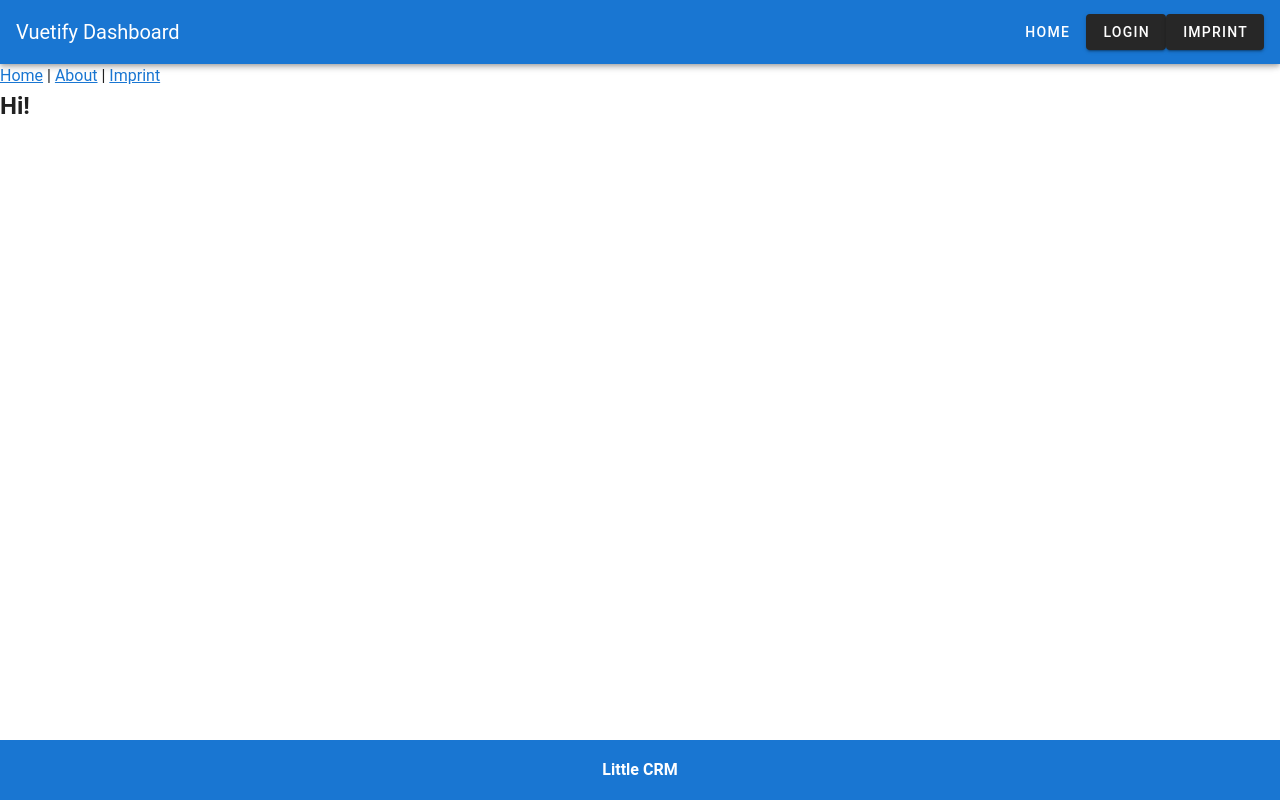
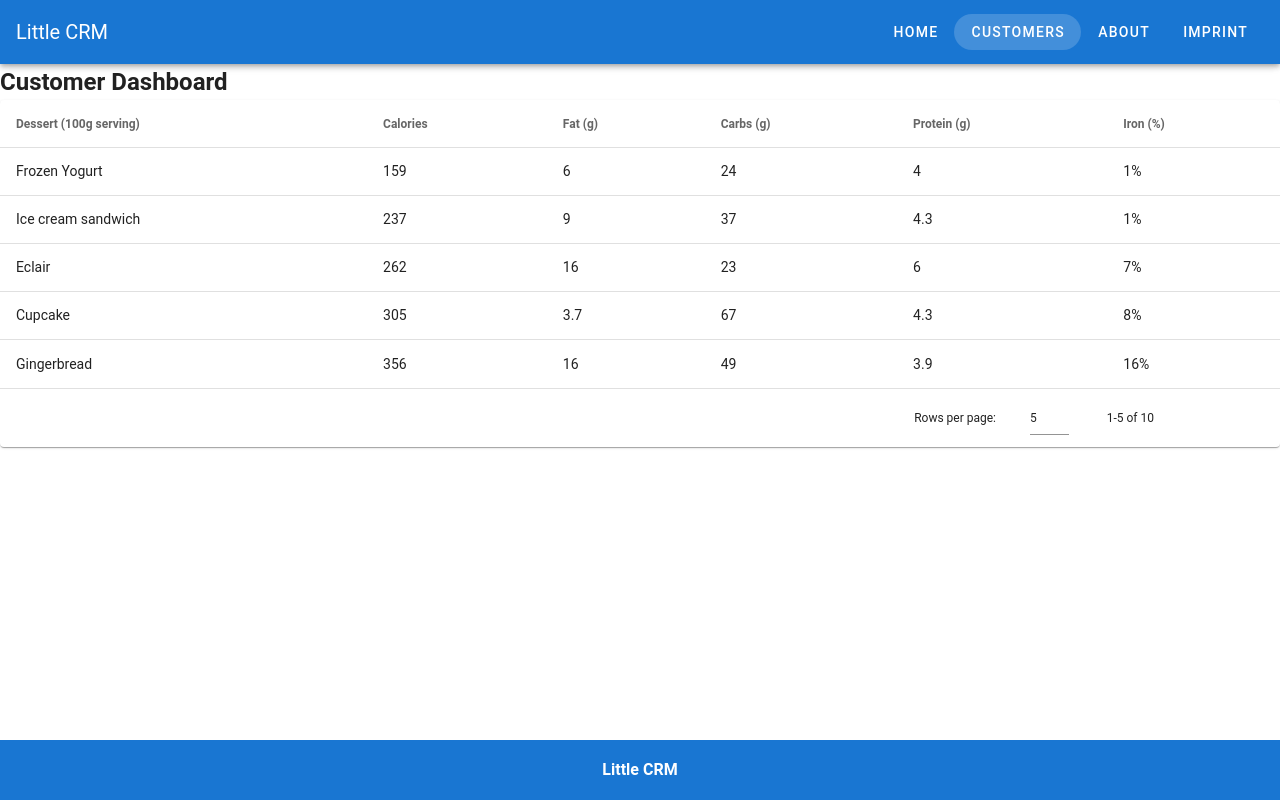
Before and after one commit to KonitzerTraining/vue_training, a Vue app in the folder 02_vue_cli/little-crm-2/: page /customers in a window 1280 px wide. Built offline with nearby package versions, Linux system fonts and the light colour scheme.

Commit message:
Vue Instance

```diff
--- a/02_vue_cli/little-crm-2/src/App.vue
+++ b/02_vue_cli/little-crm-2/src/App.vue
@@ -2,19 +2,11 @@
   <v-app id="app">
 
   <v-app-bar app color="primary" dark>
-    <v-toolbar-title>Vuetify Dashboard</v-toolbar-title>
+    <v-toolbar-title>Little CRM</v-toolbar-title>
     <v-spacer></v-spacer>
-    <v-btn text>Home</v-btn>
-    <v-btn>Login</v-btn>
-    <v-btn>Imprint</v-btn>
+    <v-btn text rounded v-for="link in links" :to="link.url"  :key="link.label">{{link.label}}</v-btn>
   </v-app-bar>
   <v-content class="mb-4">
-    <div id="nav">
-    <router-link to="/">Home</router-link> |
-    <router-link to="/about">About</router-link> |
-    <router-link to="/imprint">Imprint</router-link>
-    </div>
-    <h2>Hi!</h2>
     <router-view/>
   </v-content>
   <v-footer absolute class="font-weight-medium" color="primary" dark>
@@ -24,3 +16,30 @@
   </v-footer>
   </v-app>
 </template>
+
+<script>
+export default {
+  name: 'App',
+  data () {
+    return {
+      links: [
+        {
+          label: 'Home',
+          url: '/'
+        },
+        {
+          label: 'Customers',
+          url: '/customers'
+        },
+        {
+          label: 'About',
+          url: '/about'
+        }, {
+          label: 'Imprint',
+          url: '/imprint'
+        }
+      ]
+    }
+  }
+}
+</script>
--- /dev/null
+++ b/02_vue_cli/little-crm-2/src/components/CustomersList.vue
@@ -0,0 +1,117 @@
+<template>
+  <v-data-table
+    :headers="headers"
+    :items="desserts"
+    :items-per-page="5"
+    class="elevation-1"
+  ></v-data-table>
+</template>
+
+<script>
+export default {
+  name: 'CustomersList',
+  data () {
+    return {
+      headers: [
+        {
+          text: 'Dessert (100g serving)',
+          align: 'start',
+          sortable: false,
+          value: 'name'
+        },
+        { text: 'Calories', value: 'calories' },
+        { text: 'Fat (g)', value: 'fat' },
+        { text: 'Carbs (g)', value: 'carbs' },
+        { text: 'Protein (g)', value: 'protein' },
+        { text: 'Iron (%)', value: 'iron' }
+      ],
+      desserts: [
+        {
+          name: 'Frozen Yogurt',
+          calories: 159,
+          fat: 6.0,
+          carbs: 24,
+          protein: 4.0,
+          iron: '1%'
+        },
+        {
+          name: 'Ice cream sandwich',
+          calories: 237,
+          fat: 9.0,
+          carbs: 37,
+          protein: 4.3,
+          iron: '1%'
+        },
+        {
+          name: 'Eclair',
+          calories: 262,
+          fat: 16.0,
+          carbs: 23,
+          protein: 6.0,
+          iron: '7%'
+        },
+        {
+          name: 'Cupcake',
+          calories: 305,
+          fat: 3.7,
+          carbs: 67,
+          protein: 4.3,
+          iron: '8%'
+        },
+        {
+          name: 'Gingerbread',
+          calories: 356,
+          fat: 16.0,
+          carbs: 49,
+          protein: 3.9,
+          iron: '16%'
+        },
+        {
+          name: 'Jelly bean',
+          calories: 375,
+          fat: 0.0,
+          carbs: 94,
+          protein: 0.0,
+          iron: '0%'
+        },
+        {
+          name: 'Lollipop',
+          calories: 392,
+          fat: 0.2,
+          carbs: 98,
+          protein: 0,
+          iron: '2%'
+        },
+        {
+          name: 'Honeycomb',
+          calories: 408,
+          fat: 3.2,
+          carbs: 87,
+          protein: 6.5,
+          iron: '45%'
+        },
+        {
+          name: 'Donut',
+          calories: 452,
+          fat: 25.0,
+          carbs: 51,
+          protein: 4.9,
+          iron: '22%'
+        },
+        {
+          name: 'KitKat',
+          calories: 518,
+          fat: 26.0,
+          carbs: 65,
+          protein: 7,
+          iron: '6%'
+        }
+      ]
+    }
+  }
+}
+</script>
+
+<style scoped>
+
+</style>
--- a/02_vue_cli/little-crm-2/src/router/index.js
+++ b/02_vue_cli/little-crm-2/src/router/index.js
@@ -17,6 +17,12 @@ const routes = [
     component: () => import('../views/Imprint.vue')
   },
   {
+    path: '/customers',
+    name: 'Customers',
+    // Lazy Loading
+    component: () => import('../views/Customers.vue')
+  },
+  {
     path: '/about',
     name: 'About',
     // route level code-splitting
--- /dev/null
+++ b/02_vue_cli/little-crm-2/src/views/Customers.vue
@@ -0,0 +1,22 @@
+<template>
+<div>
+  <h2>Customer Dashboard</h2>
+  <CustomersList></CustomersList>
+</div>
+</template>
+
+<script>
+
+import CustomersList from '@/components/CustomersList.vue'
+
+export default {
+  name: 'Customers',
+  components: {
+    CustomersList
+  }
+}
+</script>
+
+<style scoped>
+
+</style>
```
